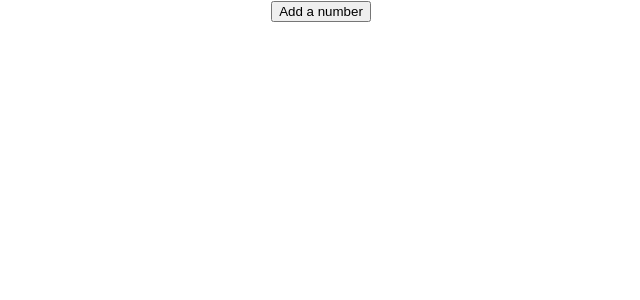
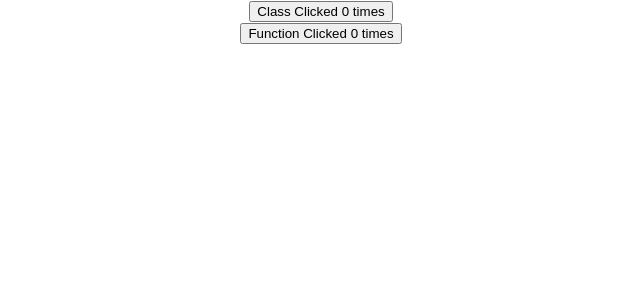
Before and after one commit to EranLavan/codevolution-one, a React (Create React App) app: page / in a window 1280 px wide. Shown: the top 300 px of the page, without its empty margins (319-959 px from the left). Built offline with nearby package versions, Linux system fonts and the light colour scheme.

Commit message:
modified:   src/App.js 	new file:   src/components/HookClassCounterOne.js 	new file:   src/components/HookFunctionCounterOne.js

```diff
--- a/src/App.js
+++ b/src/App.js
@@ -43,6 +43,8 @@
 import HookCounterTwo from './components/HookCounterTwo';
 import HookCounterThree from './components/HookCounterThree';
 import HookCounterFour from './components/HookCounterFour';
+import HookClassCounterOne from './components/HookClassCounterOne';
+import HookFunctionCounterOne from './components/HookFunctionCounterOne';
 
 // function App() {
 //   return (
@@ -65,7 +67,11 @@
 
         {/* <HookCounterThree /> */}
 
-        <HookCounterFour />
+        {/* <HookCounterFour /> */}
+
+        <HookClassCounterOne />
+
+        <HookFunctionCounterOne />
 
         {/* <PostForm /> */}
 
--- /dev/null
+++ b/src/components/HookClassCounterOne.js
@@ -0,0 +1,32 @@
+import React, { Component } from 'react'
+
+class HookClassCounterOne extends Component {
+
+  constructor(props) {
+    super(props)
+
+    this.state = {
+       count: 0
+    }
+  }
+
+  componentDidMount() {
+    document.title = `Clicked ${this.state.count} times`
+  }
+
+  componentDidUpdate(prevProps, prevState) {
+    document.title = `Clicked ${this.state.count} times`
+  }
+
+  render() {
+    return (
+      <div>
+        <button onClick={() => this.setState({ count: this.state.count + 1 })}>
+            Class Clicked {this.state.count} times
+        </button>
+      </div>
+    )
+  }
+}
+
+export default HookClassCounterOne
--- /dev/null
+++ b/src/components/HookFunctionCounterOne.js
@@ -0,0 +1,18 @@
+import React, { useState, useEffect } from 'react'
+
+function HookFunctionCounterOne() {
+
+  const [count, setCount] = useState(0)
+
+  useEffect(() => {
+    document.title = `You clicked ${count} times`
+  })
+
+  return (
+    <div>
+      <button onClick={() => setCount(count + 1)}>Function Clicked {count} times</button>
+    </div>
+  )
+}
+
+export default HookFunctionCounterOne
```
